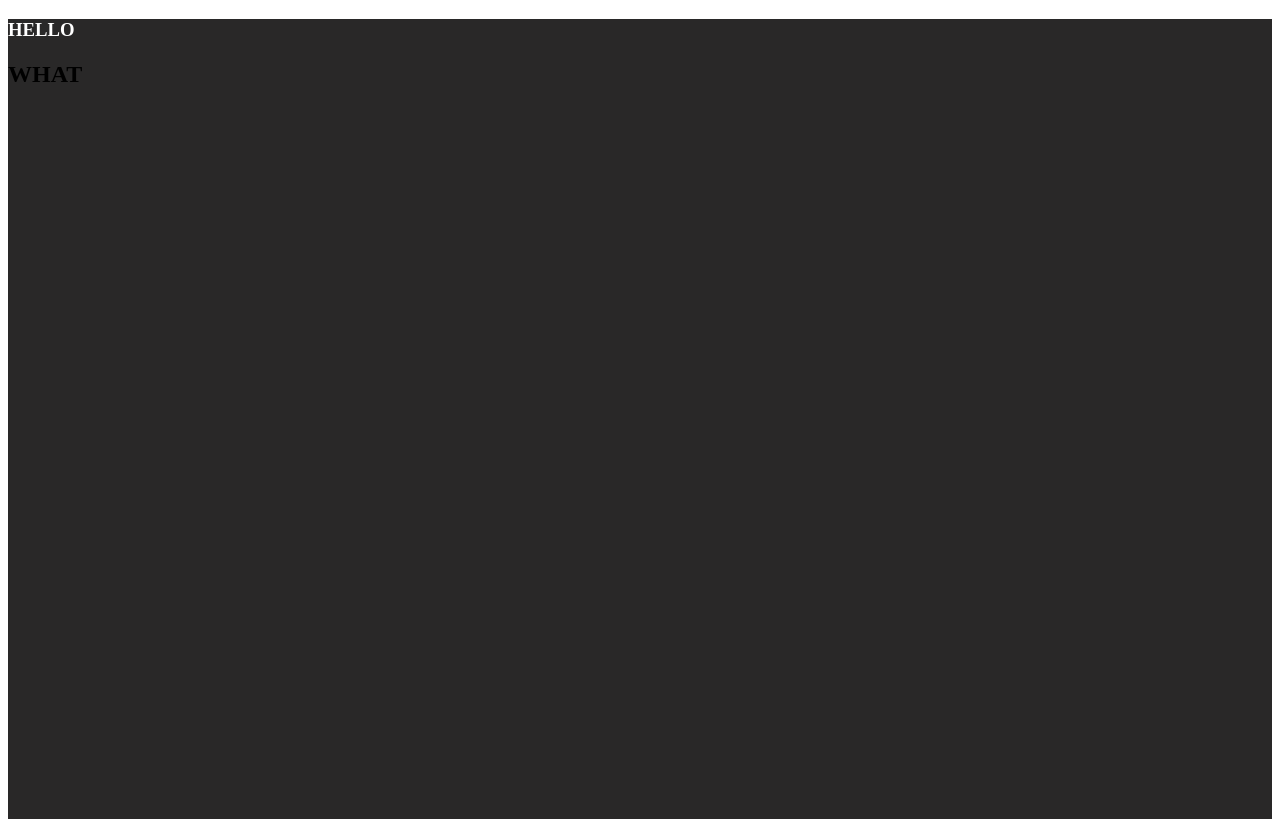
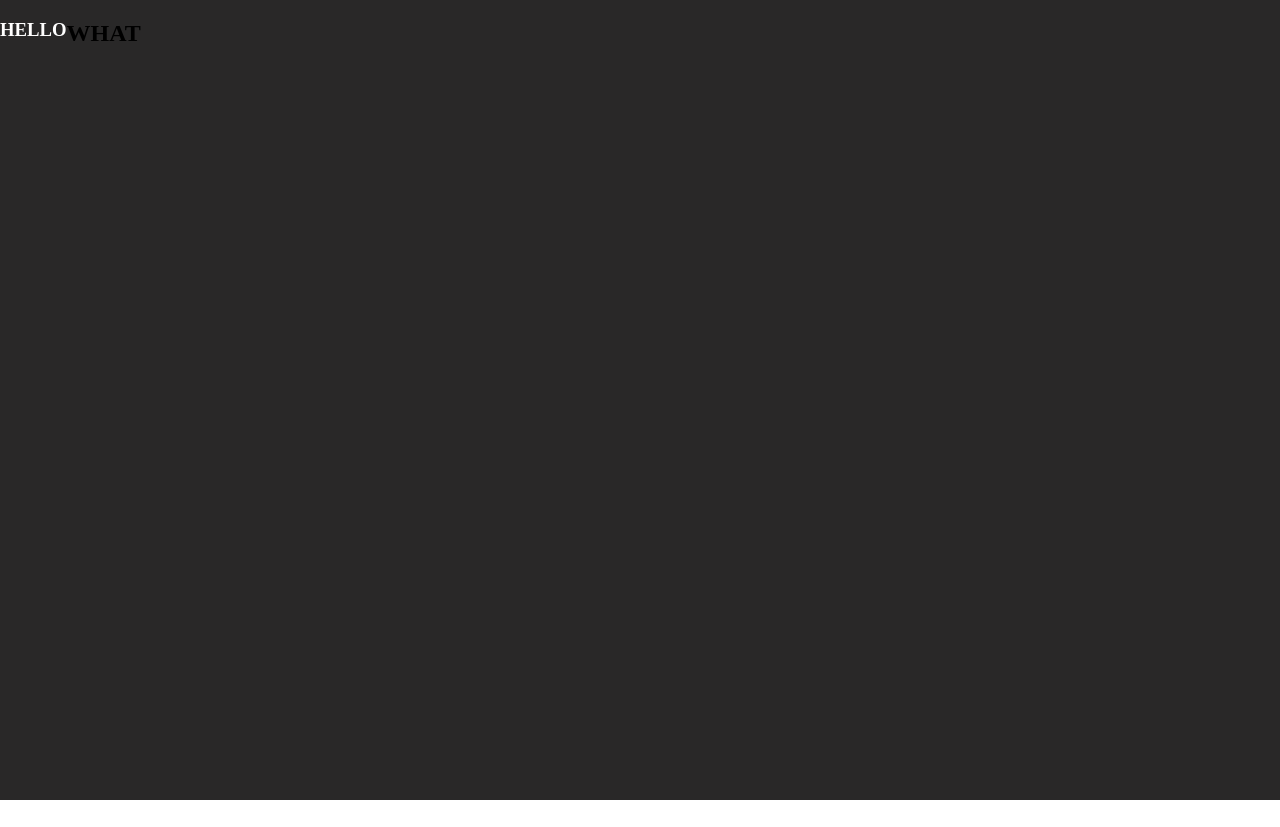
Before and after one commit to edmuri/Systrum, a React (Vite) app in the folder frontend/: page / in a window 1280 px wide. After the commit the page ends 800 px from the top, so only its background shows below. Built offline with nearby package versions, Linux system fonts and the light colour scheme.

Commit message:
fixing landing page to be fullscreen

```diff
--- a/frontend/index.css
+++ b/frontend/index.css
@@ -1,9 +1,7 @@
 html{
+    overflow:hidden;
+    height:100%;
+}
+body{
     margin:0;
-    padding:0;
-    overflow:hidden;
 }
-
-#root{
-    height:100vh;
-}
--- a/frontend/src/Pages/Styles/LandingPage.css
+++ b/frontend/src/Pages/Styles/LandingPage.css
@@ -1,8 +1,9 @@
+
 .landingPage{
+    display:flex;
     background-color: #292828;
     height:100vh;
     margin:0;
-    padding:0;
 }
 /* .upperSection{
     background-color:clear;
```
